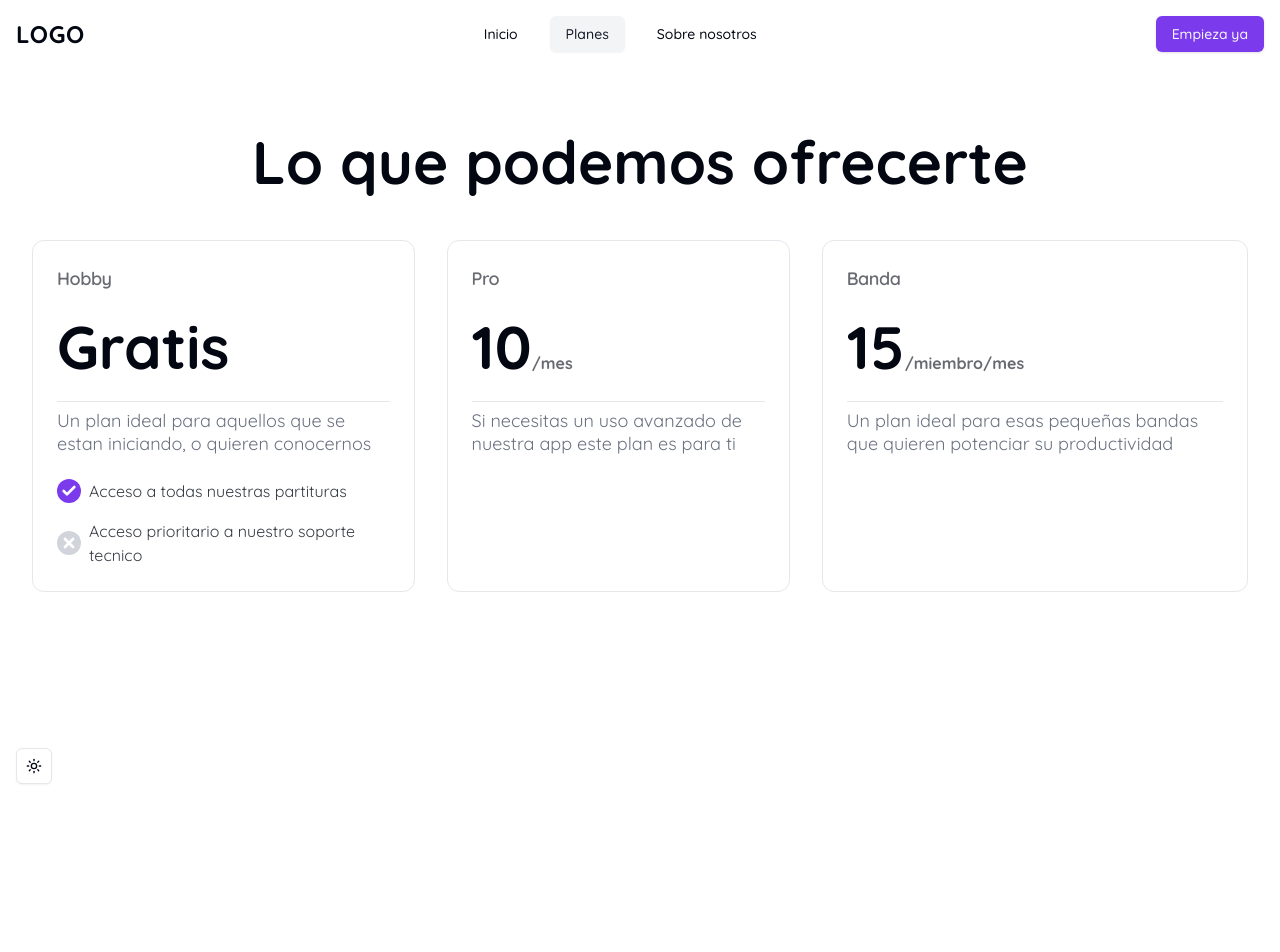
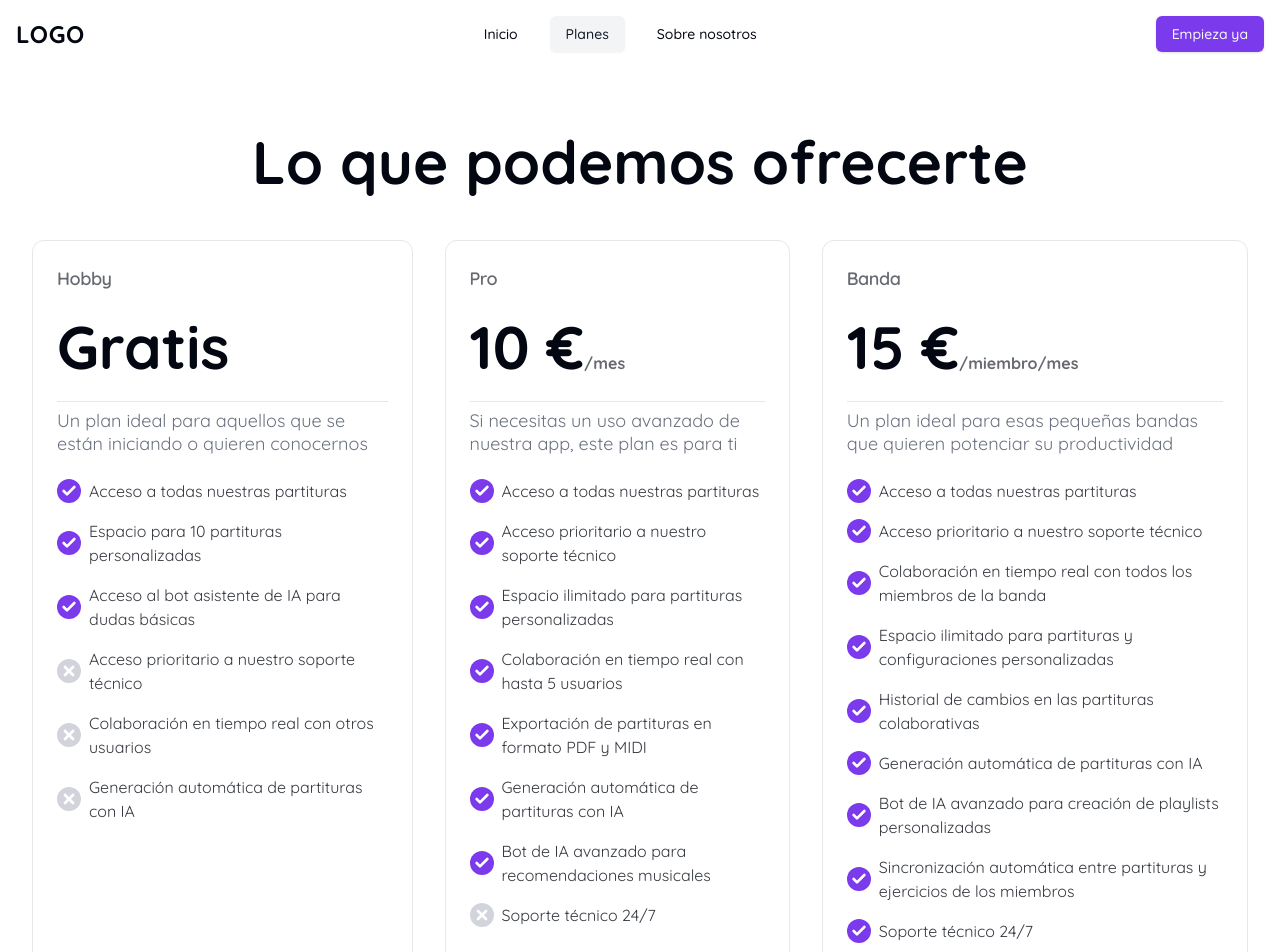
Before and after one commit to ElJoshua08/symphonia, a Next.js app: page /planes in a window 1280 px wide. Shown: the top 952 px of the page. Before the commit the page ends 800 px from the top, so only its background shows below. Built offline with nearby package versions, Linux system fonts and the light colour scheme.

Commit message:
Changing thinks, i love them

```diff
--- a/src/app/(root)/_components/plan-card.tsx
+++ b/src/app/(root)/_components/plan-card.tsx
@@ -1,7 +1,9 @@
+import { Button } from '@/components/ui/button';
 import {
   Card,
   CardContent,
   CardDescription,
+  CardFooter,
   CardHeader,
   CardTitle,
 } from '@/components/ui/card';
@@ -11,20 +13,30 @@ import { CheckIcon, XIcon } from 'lucide-react';
 
 export const PlanCard = ({ plan }: { plan: Plan }) => {
   return (
-    <Card className="max-w-md shadow-lg hover:scale-[104%] hover:shadow-primary/40 transition-all shadow-primary/0">
+    <Card className="max-w-md shadow-lg hover:scale-[102%] hover:shadow-primary/40 transition-all shadow-primary/0 flex flex-col items-stretch justify-start">
       <CardHeader className="space-y-6">
         <CardTitle className="text-lg text-foreground/60">
           {plan.name}
         </CardTitle>
 
         <h1 className="text-6xl font-bold">
-          {plan.price.base}
-          <span className="text-base text-foreground/60">{plan.price.units}</span>
+          {typeof plan.price.base === 'string'
+            ? plan.price.base
+            : plan.price.base.toLocaleString('es-ES', {
+                style: 'currency',
+                currency: 'EUR',
+                maximumFractionDigits: 0,
+              })}
+          <span className="text-base text-foreground/60">
+            {plan.price.units}
+          </span>
         </h1>
         <Separator />
-        <CardDescription className='text-lg leading-tight !mt-2'>{plan.description}</CardDescription>
+        <CardDescription className="text-lg leading-tight !mt-2">
+          {plan.description}
+        </CardDescription>
       </CardHeader>
-      <CardContent>
+      <CardContent className="flex flex-col justify-start items-center grow">
         <ul className="flex flex-col gap-y-4">
           {plan.features &&
             plan.features.map((feature) => (
@@ -56,6 +68,14 @@ export const PlanCard = ({ plan }: { plan: Plan }) => {
             ))}
         </ul>
       </CardContent>
+      <CardFooter>
+        <Button
+          variant="outline"
+          className="w-full hover:bg-primary"
+        >
+          {plan.buy || 'Empieza ahora'}
+        </Button>
+      </CardFooter>
     </Card>
   );
 };
--- a/src/app/(root)/planes/page.tsx
+++ b/src/app/(root)/planes/page.tsx
@@ -1,45 +1,7 @@
-import { Plan } from '@/lib/interfaces';
+import { plans } from '@/lib/contants';
 import { PlanCard } from '../_components/plan-card';
 
 export default function PlanesPage() {
-  const plans = [
-    {
-      name: 'Hobby',
-      description:
-        'Un plan ideal para aquellos que se estan iniciando, o quieren conocernos',
-      price: {
-        base: 'Gratis',
-      },
-      features: [
-        {
-          included: true,
-          description: 'Acceso a todas nuestras partituras',
-        },
-        {
-          included: false,
-          description: 'Acceso prioritario a nuestro soporte tecnico',
-        },
-      ],
-    },
-    {
-      name: 'Pro',
-      description:
-        'Si necesitas un uso avanzado de nuestra app este plan es para ti',
-      price: {
-        base: 10,
-        units: ['/mes'],
-      },
-    },
-    {
-      name: 'Banda',
-      description:
-        'Un plan ideal para esas pequeñas bandas que quieren potenciar su productividad',
-      price: {
-        base: 15,
-        units: ['/miembro', '/mes'],
-      },
-    },
-  ] as Plan[];
 
   return (
     <main className="grow flex flex-col items-center justify-start py-16 px-8 gap-y-12">
--- /dev/null
+++ b/src/lib/contants.ts
@@ -0,0 +1,134 @@
+import { Plan } from './interfaces';
+
+export const plans = [
+  {
+    name: 'Hobby',
+    description:
+      'Un plan ideal para aquellos que se están iniciando o quieren conocernos',
+    price: {
+      base: 'Gratis',
+    },
+    features: [
+      {
+        included: true,
+        description: 'Acceso a todas nuestras partituras',
+      },
+      {
+        included: true,
+        description: 'Espacio para 10 partituras personalizadas',
+      },
+      {
+        included: true,
+        description: 'Acceso al bot asistente de IA para dudas básicas',
+      },
+      {
+        included: false,
+        description: 'Acceso prioritario a nuestro soporte técnico',
+      },
+      {
+        included: false,
+        description: 'Colaboración en tiempo real con otros usuarios',
+      },
+      {
+        included: false,
+        description: 'Generación automática de partituras con IA',
+      },
+    ],
+  },
+  {
+    name: 'Pro',
+    description:
+      'Si necesitas un uso avanzado de nuestra app, este plan es para ti',
+    price: {
+      base: 10,
+      units: ['/mes'],
+    },
+    buy: 'Empieza con tu plan Pro',
+    features: [
+      {
+        included: true,
+        description: 'Acceso a todas nuestras partituras',
+      },
+      {
+        included: true,
+        description: 'Acceso prioritario a nuestro soporte técnico',
+      },
+      {
+        included: true,
+        description: 'Espacio ilimitado para partituras personalizadas',
+      },
+      {
+        included: true,
+        description: 'Colaboración en tiempo real con hasta 5 usuarios',
+      },
+      {
+        included: true,
+        description: 'Exportación de partituras en formato PDF y MIDI',
+      },
+      {
+        included: true,
+        description: 'Generación automática de partituras con IA',
+      },
+      {
+        included: true,
+        description: 'Bot de IA avanzado para recomendaciones musicales',
+      },
+      {
+        included: false,
+        description: 'Soporte técnico 24/7',
+      },
+    ],
+  },
+  {
+    name: 'Banda',
+    description:
+      'Un plan ideal para esas pequeñas bandas que quieren potenciar su productividad',
+    price: {
+      base: 15,
+      units: ['/miembro', '/mes'],
+    },
+    features: [
+      {
+        included: true,
+        description: 'Acceso a todas nuestras partituras',
+      },
+      {
+        included: true,
+        description: 'Acceso prioritario a nuestro soporte técnico',
+      },
+      {
+        included: true,
+        description:
+          'Colaboración en tiempo real con todos los miembros de la banda',
+      },
+      {
+        included: true,
+        description:
+          'Espacio ilimitado para partituras y configuraciones personalizadas',
+      },
+      {
+        included: true,
+        description: 'Historial de cambios en las partituras colaborativas',
+      },
+      {
+        included: true,
+        description: 'Generación automática de partituras con IA',
+      },
+      {
+        included: true,
+        description:
+          'Bot de IA avanzado para creación de playlists personalizadas',
+      },
+      {
+        included: true,
+        description:
+          'Sincronización automática entre partituras y ejercicios de los miembros',
+      },
+      {
+        included: true,
+        description: 'Soporte técnico 24/7',
+      },
+    ],
+    buy: 'Crece con nosotros',
+  },
+] as Plan[];
--- a/src/lib/interfaces.d.ts
+++ b/src/lib/interfaces.d.ts
@@ -3,6 +3,7 @@ export interface Plan {
   description: string;
   price: Price;
   features: Feature[];
+  buy?: string;
 }
 
 export interface Price {
```
